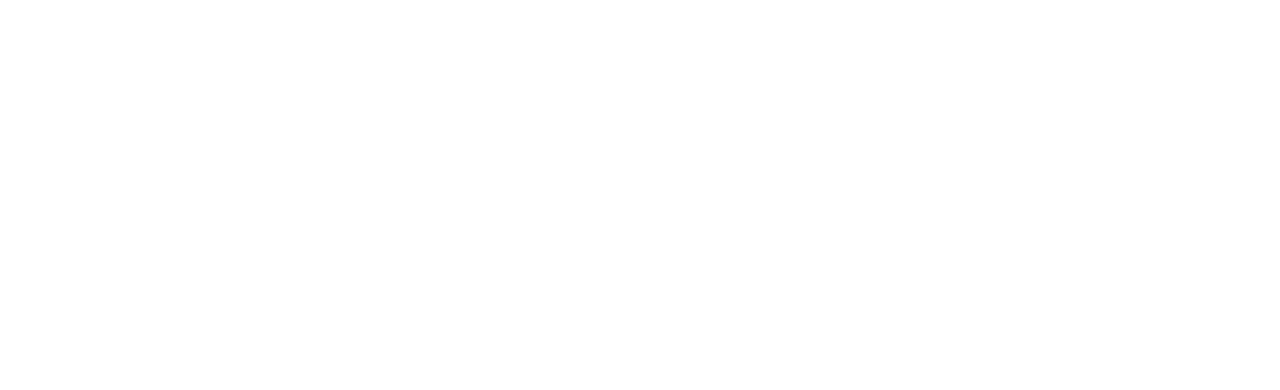
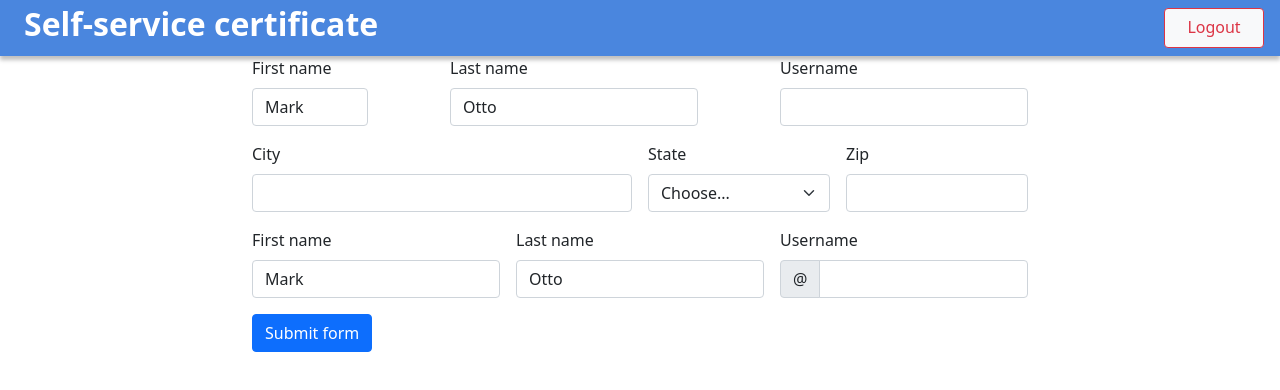
Before and after one commit to aekanut/certificate, a Vue app: page /create in a window 1280 px wide. Before the commit this address had no page. Shown: the top 390 px of the page. Built offline with nearby package versions, Linux system fonts and the light colour scheme.

Commit message:
update components
Form and Login

```diff
--- a/src/App.vue
+++ b/src/App.vue
@@ -1,3 +1,9 @@
 <template>
   <router-view />
 </template>
+<style>
+@import url("https://fonts.googleapis.com/css2?family=Kanit:wght@200;300&display=swap");
+body {
+  font-family: "Kanit", sans-serif;
+}
+</style>
--- /dev/null
+++ b/src/components/Form.vue
@@ -0,0 +1,136 @@
+<template>
+  <div class="container box-size">
+    <form class="row g-3 needs-validation justify-content-between" novalidate>
+      <div class="col-md-2">
+        <label for="validationCustom01" class="form-label">First name</label>
+        <input
+          type="text"
+          class="form-control"
+          id="validationCustom01"
+          value="Mark"
+          required
+        />
+        <div class="valid-feedback">
+          Looks good!
+        </div>
+      </div>
+      <div class="col-md-4">
+        <label for="validationCustom02" class="form-label">Last name</label>
+        <input
+          type="text"
+          class="form-control"
+          id="validationCustom02"
+          value="Otto"
+          required
+        />
+        <div class="valid-feedback">
+          Looks good!
+        </div>
+      </div>
+      <div class="col-md-4">
+        <label for="validationCustomUsername" class="form-label"
+          >Username</label
+        >
+        <div class="has-validation">
+          <input
+            type="text"
+            class="form-control"
+            id="validationCustomUsername"
+            aria-describedby="inputGroupPrepend"
+            required
+          />
+          <div class="invalid-feedback">
+            Please choose a username.
+          </div>
+        </div>
+      </div>
+      <div class="col-md-6">
+        <label for="validationCustom03" class="form-label">City</label>
+        <input
+          type="text"
+          class="form-control"
+          id="validationCustom03"
+          required
+        />
+        <div class="invalid-feedback">
+          Please provide a valid city.
+        </div>
+      </div>
+      <div class="col-md-3">
+        <label for="validationCustom04" class="form-label">State</label>
+        <select class="form-select" id="validationCustom04" required>
+          <option selected disabled value="">Choose...</option>
+          <option>...</option>
+        </select>
+        <div class="invalid-feedback">
+          Please select a valid state.
+        </div>
+      </div>
+      <div class="col-md-3">
+        <label for="validationCustom05" class="form-label">Zip</label>
+        <input
+          type="text"
+          class="form-control"
+          id="validationCustom05"
+          required
+        />
+        <div class="invalid-feedback">
+          Please provide a valid zip.
+        </div>
+      </div>
+      <div class="col-md-4">
+        <label for="validationCustom01" class="form-label">First name</label>
+        <input
+          type="text"
+          class="form-control"
+          id="validationCustom01"
+          value="Mark"
+          required
+        />
+        <div class="valid-feedback">
+          Looks good!
+        </div>
+      </div>
+      <div class="col-md-4">
+        <label for="validationCustom02" class="form-label">Last name</label>
+        <input
+          type="text"
+          class="form-control"
+          id="validationCustom02"
+          value="Otto"
+          required
+        />
+        <div class="valid-feedback">
+          Looks good!
+        </div>
+      </div>
+      <div class="col-md-4">
+        <label for="validationCustomUsername" class="form-label"
+          >Username</label
+        >
+        <div class="input-group has-validation">
+          <span class="input-group-text" id="inputGroupPrepend">@</span>
+          <input
+            type="text"
+            class="form-control"
+            id="validationCustomUsername"
+            aria-describedby="inputGroupPrepend"
+            required
+          />
+          <div class="invalid-feedback">
+            Please choose a username.
+          </div>
+        </div>
+      </div>
+      <div class="col-12">
+        <button class="btn btn-primary" type="submit">Submit form</button>
+      </div>
+    </form>
+  </div>
+</template>
+
+<style scoped>
+  .box-size {
+    width: 800px;
+  }
+</style>
--- /dev/null
+++ b/src/components/Login.vue
@@ -0,0 +1,31 @@
+<template>
+  <div
+    class="container border border-2 rounded p-5 border-primary"
+    style="width:500px;"
+  >
+    <form>
+      <h1 class="mb-5 fw-normal text-center fw-bold">Sign in</h1>
+      <div class="form-floating mt-3">
+        <input
+          type="email"
+          class="form-control"
+          id="floatingInput"
+          placeholder="name@example.com"
+        />
+        <label for="floatingInput">Email address</label>
+      </div>
+      <div class="form-floating mt-3">
+        <input
+          type="password"
+          class="form-control"
+          id="floatingPassword"
+          placeholder="Password"
+        />
+        <label for="floatingPassword">Password</label>
+      </div>
+      <button class="w-100 btn btn-lg btn-primary mt-4" type="submit">
+        Sign in
+      </button>
+    </form>
+  </div>
+</template>
--- a/src/components/NavBar.vue
+++ b/src/components/NavBar.vue
@@ -1,17 +1,21 @@
 <template>
   <nav class="m-0 p-0 container-fluid">
     <div class="d-flex p-0">
-      <div class="fs-1 fw-bold text-white mx-4 p-0">
-        Self-service certificate
-      </div>
-      <div
+      <router-link
+        :to="{ name: 'Main' }"
+        class="fs-2 fw-bold text-white mx-4 p-0"
+        style="text-decoration: none; color: inherit;"
+        >Self-service certificate</router-link
+      >
+      <router-link
         v-if="token"
+        :to="{ name: 'Login' }"
         class="ms-auto btn btn-light btn-outline-danger my-2 p-auto mx-3 logout"
+        style="text-decoration: none;"
+        ><div class="text-center p-0 m-0">
+          Logout
+        </div></router-link
       >
-        <div class="text-center p-0 m-0">
-          Logout
-        </div>
-      </div>
     </div>
   </nav>
 </template>
@@ -28,6 +32,7 @@
 nav {
   background: #4a86de;
   box-shadow: 0px 4px 4px rgba(0, 0, 0, 0.25);
+  height: 56px;
 }
 .logout {
   width: 100px;
--- a/src/router/index.js
+++ b/src/router/index.js
@@ -1,6 +1,7 @@
 import { createRouter, createWebHistory } from "vue-router"
 import Login from "../views/Login.vue"
 import Main from "../views/Main.vue"
+import Create from "../views/Create.vue"
 
 const routes = [
   {
@@ -16,6 +17,11 @@
     path: '/main',
     name: "Main",
     component: Main
+  },
+  {
+    path: '/create',
+    name: "Create",
+    component: Create
   }
 ]
 
--- /dev/null
+++ b/src/views/Create.vue
@@ -0,0 +1,17 @@
+<template lang="">
+    <NavBar :token="true"></NavBar>
+    <Form></Form>
+</template>
+<script>
+import Form from '../components/Form.vue'
+import NavBar from '../components/NavBar.vue'
+export default {
+    components: {
+        'Form': Form,
+        'NavBar': NavBar
+    }
+}
+</script>
+<style lang="">
+
+</style>
--- a/src/views/Login.vue
+++ b/src/views/Login.vue
@@ -1,43 +1,17 @@
 <template>
-  <NavBar :token="true"></NavBar>
+  <NavBar :token="false"></NavBar>
   <div class="center">
-    <div
-      class="container border border-2 rounded p-5 border-primary"
-      style="width:500px;"
-    >
-      <form>
-        <h1 class="mb-5 fw-normal text-center fw-bold">Sign in</h1>
-        <div class="form-floating mt-3">
-          <input
-            type="email"
-            class="form-control"
-            id="floatingInput"
-            placeholder="name@example.com"
-          />
-          <label for="floatingInput">Email address</label>
-        </div>
-        <div class="form-floating mt-3">
-          <input
-            type="password"
-            class="form-control"
-            id="floatingPassword"
-            placeholder="Password"
-          />
-          <label for="floatingPassword">Password</label>
-        </div>
-        <button class="w-100 btn btn-lg btn-primary mt-4" type="submit">
-          Sign in
-        </button>
-      </form>
-    </div>
+    <Login></Login>
   </div>
 </template>
 
 <script>
 import NavBar from "../components/NavBar.vue"
+import Login from "../components/Login.vue"
 export default {
   components: {
-    'NavBar': NavBar
+    'NavBar': NavBar,
+    'Login': Login
   }
 }
 </script>
--- a/src/views/Main.vue
+++ b/src/views/Main.vue
@@ -1,13 +1,19 @@
 <template>
+  <NavBar :token="true"></NavBar>
   <div class="container">
-    <div class="row">
-      <button type="button" class="btn btn-primary">
-        New
-      </button>
-    </div>
+      <div class="d-flex justify-content-center">
+        <Table></Table>
+      </div>
   </div>
 </template>
 <script>
-export default {}
+import Table from "../components/Table.vue"
+import NavBar from "../components/NavBar.vue"
+export default {
+  components: {
+    Table: Table,
+    NavBar: NavBar,
+  },
+}
 </script>
 <style></style>
```
Also changed, not shown: src/components/Table.vue (+124 -15 lines).
